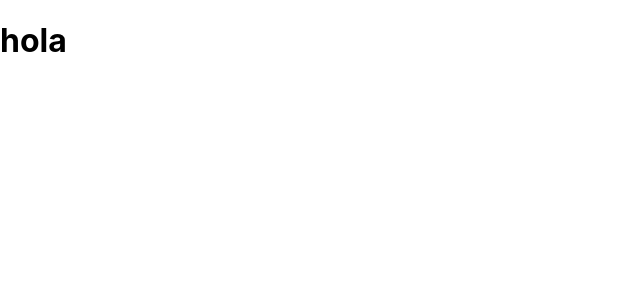
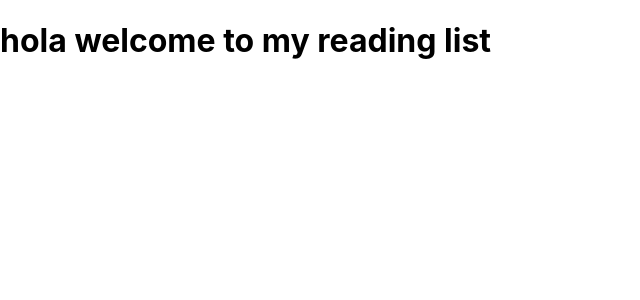
Before and after one commit to angelsol299/graphQL, a React (Create React App) app in the folder client/: page / in a window 1280 px wide. Shown: the top 300 px of the page, without its empty margins (0-640 px from the left). Built offline with nearby package versions, Linux system fonts and the light colour scheme.

Commit message:
files react

```diff
--- a/client/src/App.js
+++ b/client/src/App.js
@@ -4,7 +4,7 @@ class App extends Component {
   render() {
     return (
       <div id="main">
-        <h1>hola</h1>
+        <h1>hola welcome to my reading list</h1>
       </div>
     );
   }
```
